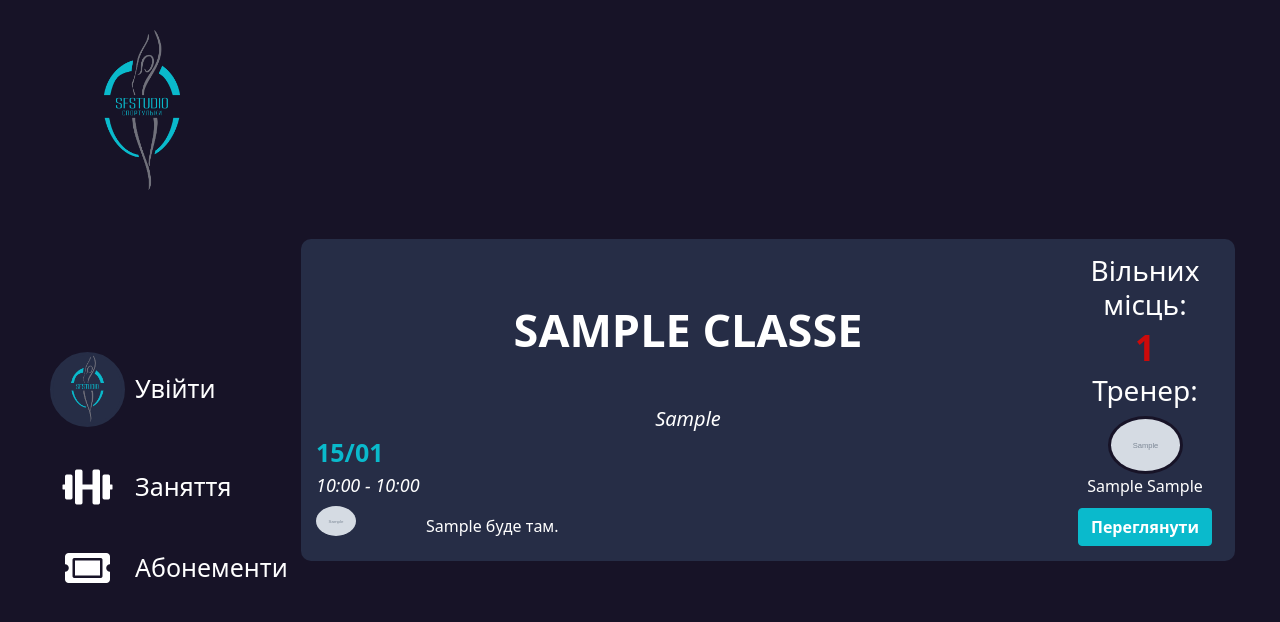
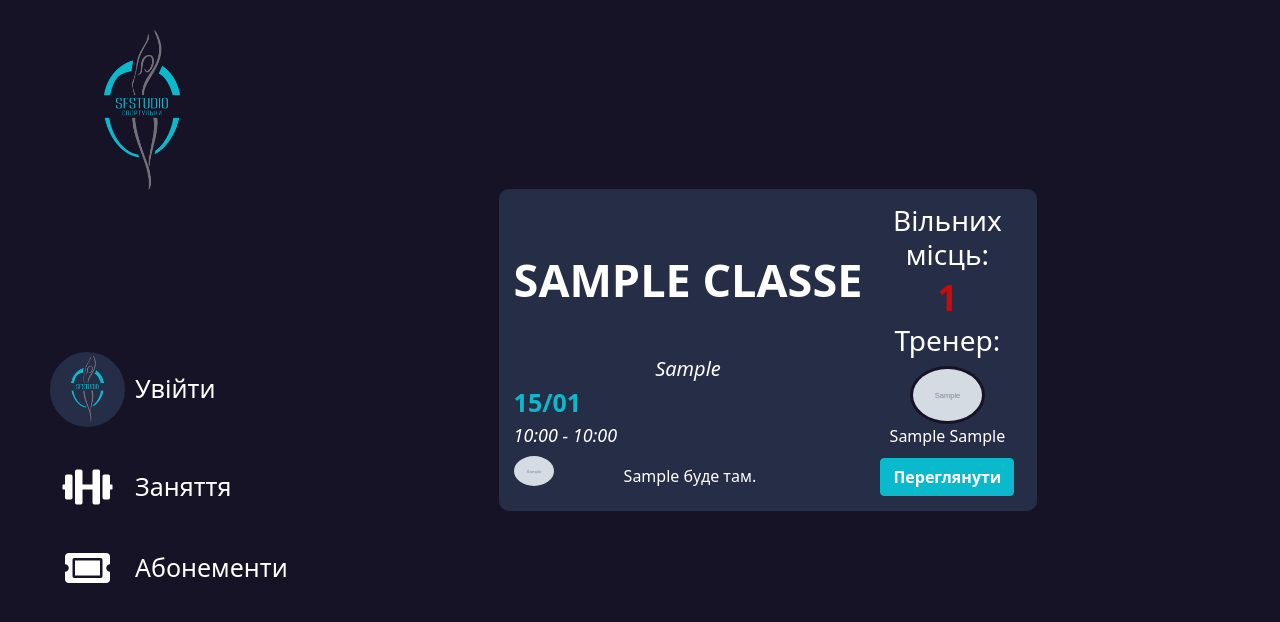
Before and after one commit to Collert/sfstudio, a Flask app: page /events in a window 1280 px wide. Shown: the top 622 px of the page. Run offline with Flask 2, Linux system fonts and the light colour scheme; tables that the repository leaves empty hold one stand-in row (values such as "Sample post"); grey boxes marked "Sample" are stand-in pictures; parts of the project's set-up code (start-up, migrations or seed data) failed here and were passed over; some libraries are stand-ins or nearby versions.

Commit message:
Cosmetic adjustments

```diff
--- a/static/template-extra/events/events.css
+++ b/static/template-extra/events/events.css
@@ -2,8 +2,8 @@
 
 .main{
     display: grid;
-    grid-template-columns: repeat(auto-fit, minmax(475px, 1fr));
-    width: 100%;
+    grid-template-columns: repeat(auto-fit, minmax(370px, 1fr));
+    margin-bottom: 100px;
 }
 .class-card{
     display: grid;
```
